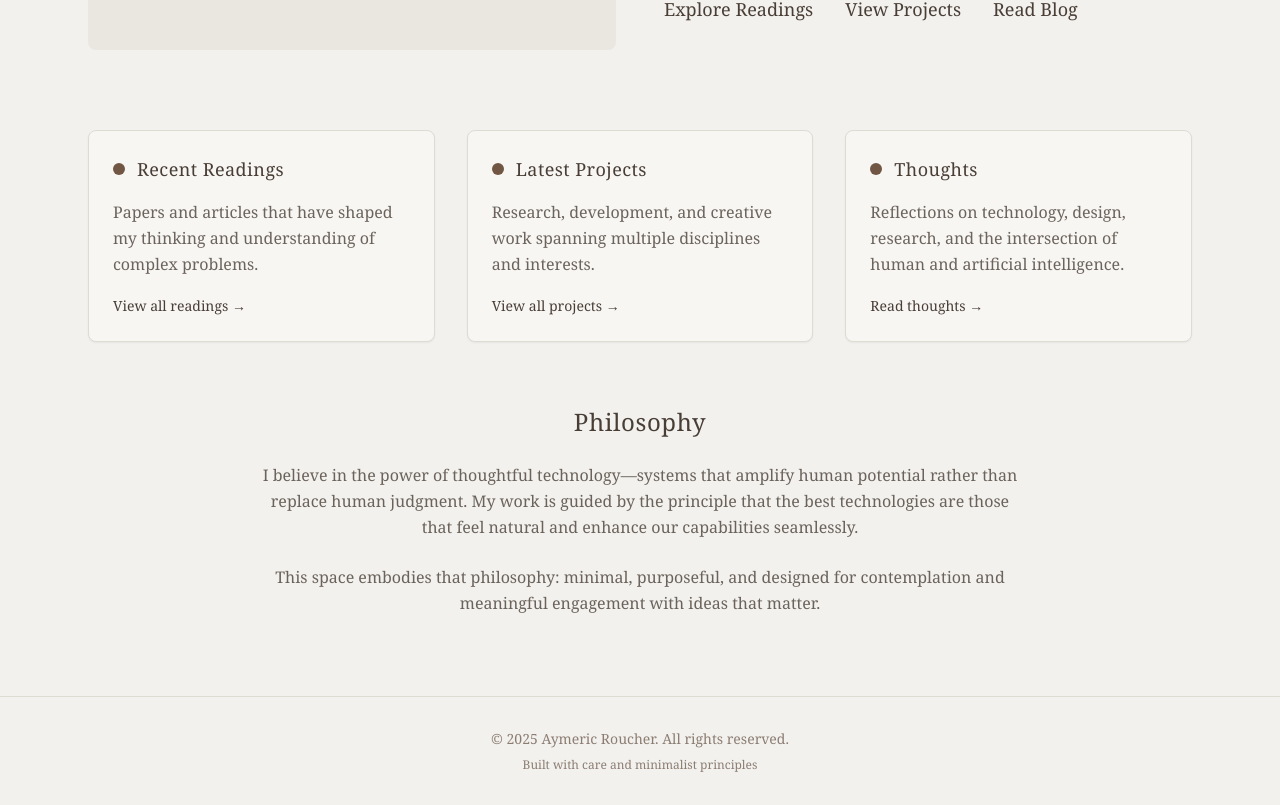
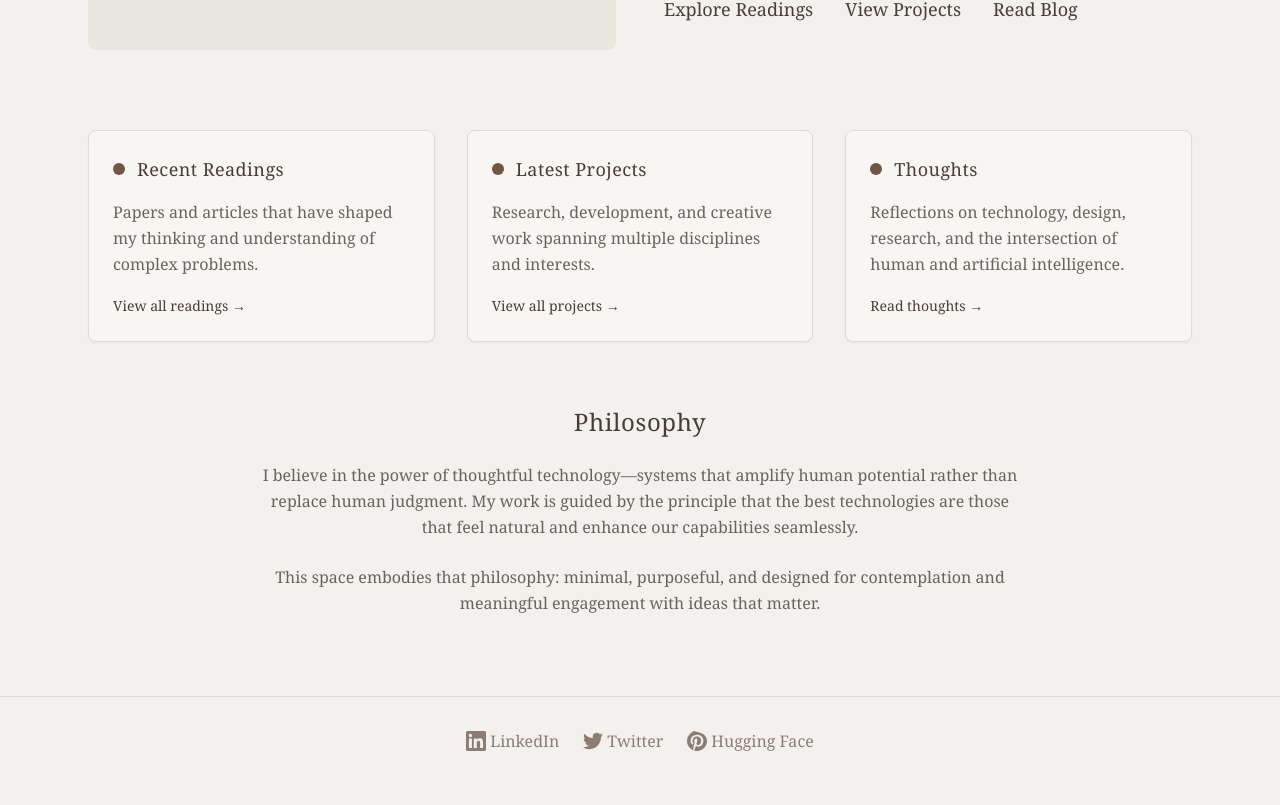
Before and after one commit to aymeric-roucher/personal-homepage, a React (Vite) app: page / in a window 1280 px wide. Shown: the part 631-1436 px from the top of the page. Built offline with nearby package versions, Linux system fonts and the light colour scheme.

Commit message:
Update footer social links
Add social links to the footer and remove extra text.

```diff
--- a/src/components/Footer.tsx
+++ b/src/components/Footer.tsx
@@ -2,13 +2,42 @@ const Footer = () => {
   return (
     <footer className="border-t border-border bg-background">
       <div className="max-w-4xl mx-auto px-6 py-8">
-        <div className="text-center">
-          <p className="text-muted-foreground text-sm">
-            © {new Date().getFullYear()} Aymeric Roucher. All rights reserved.
-          </p>
-          <p className="text-muted-foreground text-xs mt-2">
-            Built with care and minimalist principles
-          </p>
+        <div className="flex justify-center items-center space-x-6">
+          <a
+            href="https://linkedin.com/in/aymeric-roucher"
+            target="_blank"
+            rel="noopener noreferrer"
+            className="abbey-link flex items-center space-x-1 text-muted-foreground hover:text-primary"
+          >
+            <svg className="w-5 h-5" fill="currentColor" viewBox="0 0 24 24">
+              <path d="M20.447 20.452h-3.554v-5.569c0-1.328-.027-3.037-1.852-3.037-1.853 0-2.136 1.445-2.136 2.939v5.667H9.351V9h3.414v1.561h.046c.477-.9 1.637-1.85 3.37-1.85 3.601 0 4.267 2.37 4.267 5.455v6.286zM5.337 7.433c-1.144 0-2.063-.926-2.063-2.065 0-1.138.92-2.063 2.063-2.063 1.14 0 2.064.925 2.064 2.063 0 1.139-.925 2.065-2.064 2.065zm1.782 13.019H3.555V9h3.564v11.452zM22.225 0H1.771C.792 0 0 .774 0 1.729v20.542C0 23.227.792 24 1.771 24h20.451C23.2 24 24 23.227 24 22.271V1.729C24 .774 23.2 0 22.222 0h.003z"/>
+            </svg>
+            <span>LinkedIn</span>
+          </a>
+
+          <a
+            href="https://twitter.com/aymeric_roucher"
+            target="_blank"
+            rel="noopener noreferrer"
+            className="abbey-link flex items-center space-x-1 text-muted-foreground hover:text-primary"
+          >
+            <svg className="w-5 h-5" fill="currentColor" viewBox="0 0 24 24">
+              <path d="M23.953 4.57a10 10 0 01-2.825.775 4.958 4.958 0 002.163-2.723c-.951.555-2.005.959-3.127 1.184a4.92 4.92 0 00-8.384 4.482C7.69 8.095 4.067 6.13 1.64 3.162a4.822 4.822 0 00-.666 2.475c0 1.71.87 3.213 2.188 4.096a4.904 4.904 0 01-2.228-.616v.06a4.923 4.923 0 003.946 4.827 4.996 4.996 0 01-2.212.085 4.936 4.936 0 004.604 3.417 9.867 9.867 0 01-6.102 2.105c-.39 0-.779-.023-1.17-.067a13.995 13.995 0 007.557 2.209c9.053 0 13.998-7.496 13.998-13.985 0-.21 0-.42-.015-.63A9.935 9.935 0 0024 4.59z"/>
+            </svg>
+            <span>Twitter</span>
+          </a>
+
+          <a
+            href="https://huggingface.co/aymeric-roucher"
+            target="_blank"
+            rel="noopener noreferrer"
+            className="abbey-link flex items-center space-x-1 text-muted-foreground hover:text-primary"
+          >
+            <svg className="w-5 h-5" fill="currentColor" viewBox="0 0 24 24">
+              <path d="M12.017 0C5.396 0 .029 5.367.029 11.987c0 5.079 3.158 9.417 7.618 11.174-.105-.949-.199-2.403.042-3.441.219-.937 1.414-5.997 1.414-5.997s-.362-.724-.362-1.794c0-1.682.974-2.938 2.184-2.938 1.03 0 1.527.773 1.527 1.699 0 1.035-.659 2.584-.999 4.019-.284 1.199.602 2.177 1.785 2.177 2.143 0 3.793-2.26 3.793-5.52 0-2.886-2.074-4.904-5.035-4.904-3.431 0-5.444 2.573-5.444 5.23 0 1.035.397 2.147.893 2.75a.36.36 0 01.083.343c-.091.378-.293 1.19-.332 1.355-.053.218-.173.265-.4.159-1.492-.694-2.424-2.875-2.424-4.627 0-3.769 2.737-7.229 7.892-7.229 4.144 0 7.365 2.953 7.365 6.899 0 4.117-2.595 7.431-6.199 7.431-1.211 0-2.357-.63-2.75-1.378l-.748 2.853c-.271 1.043-1.002 2.35-1.492 3.146C9.57 23.812 10.763 24.009 12.017 24.009c6.624 0 11.99-5.367 11.99-11.988C24.007 5.367 18.641.001.012.001z"/>
+            </svg>
+            <span>Hugging Face</span>
+          </a>
         </div>
       </div>
     </footer>
```
